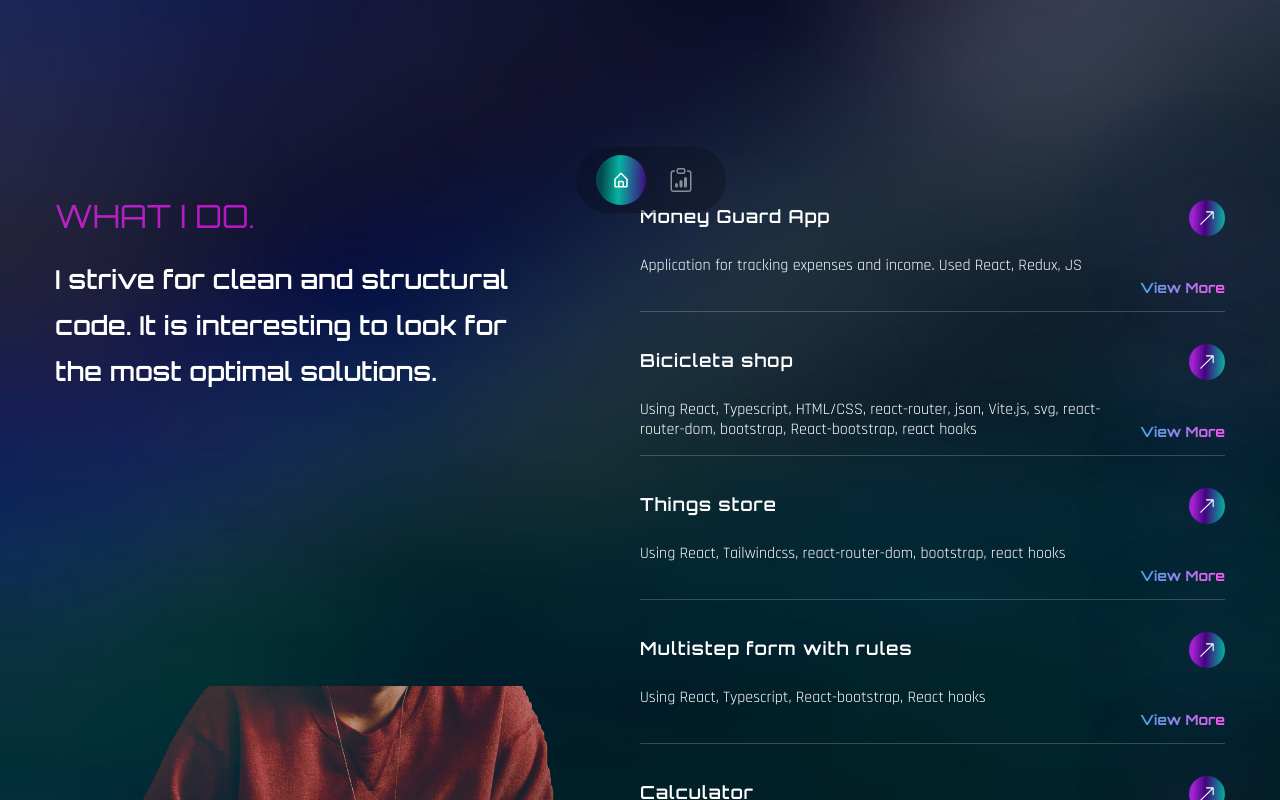
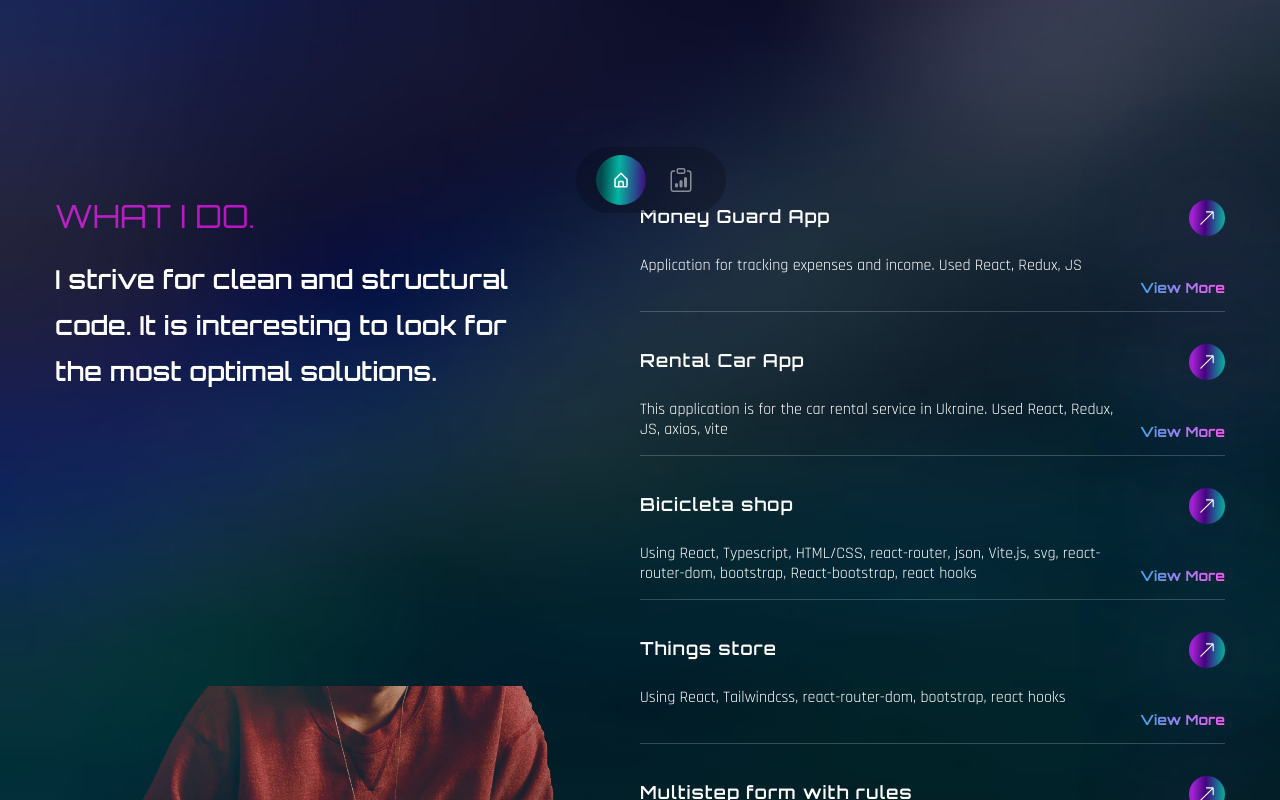
Before and after one commit to MartFrida/portfolio-mf, a React (Create React App) app: page / in a window 1280 px wide. Shown: the part 555-1355 px from the top of the page. Built offline with nearby package versions, Linux system fonts and the light colour scheme; the HTML template or start-up script is replaced by a standard one; a web font is replaced by a local one.

Commit message:
add experience in works section

```diff
--- a/src/components/Works.js
+++ b/src/components/Works.js
@@ -14,6 +14,13 @@ const works = [
       "Application for tracking expenses and income. Used React, Redux, JS",
     linkNetlify: "https://martfrida.github.io/project-CodeCrafters/",
     linkGitLub: "https://github.com/MartFrida/project-CodeCrafters",
+  },
+  {
+    name: "Rental Car App",
+    description:
+      "This application is for the car rental service in Ukraine. Used React, Redux, JS, axios, vite",
+    linkNetlify: "https://rental-car-for-you.netlify.app/",
+    linkGitLub: "https://github.com/MartFrida/rental-car-for-you",
   },
   {
     name: "Bicicleta shop",
```
